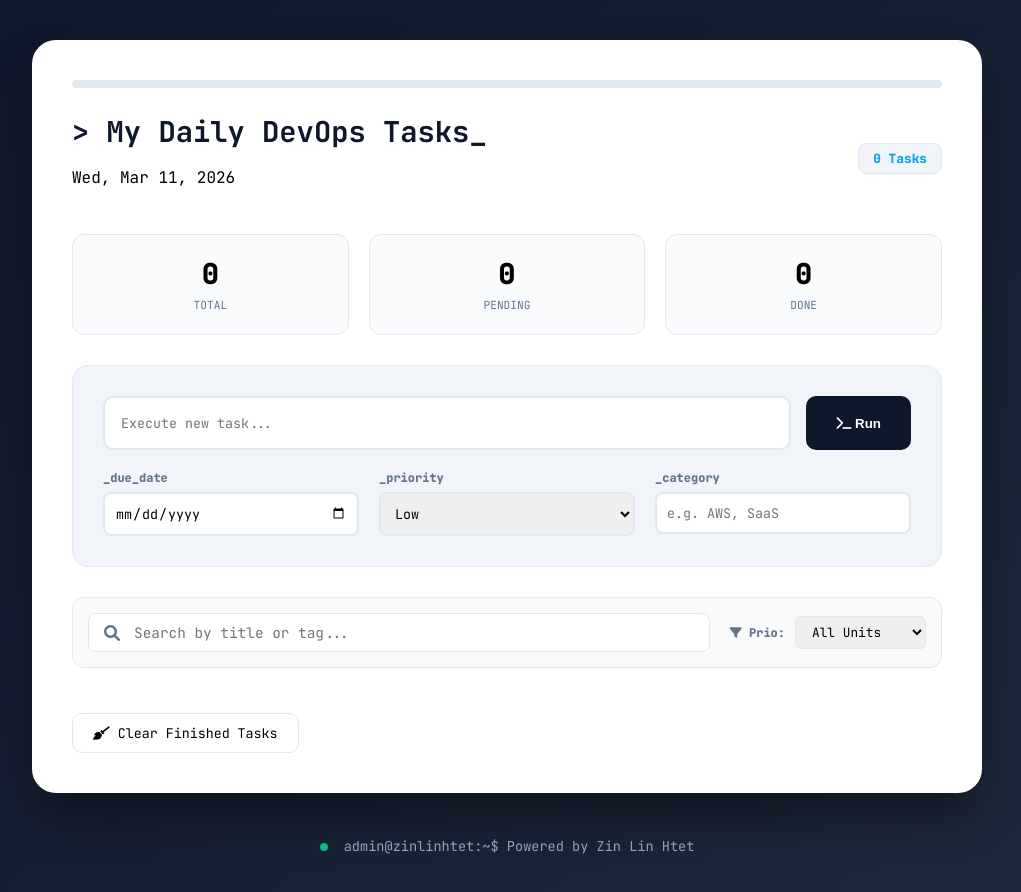
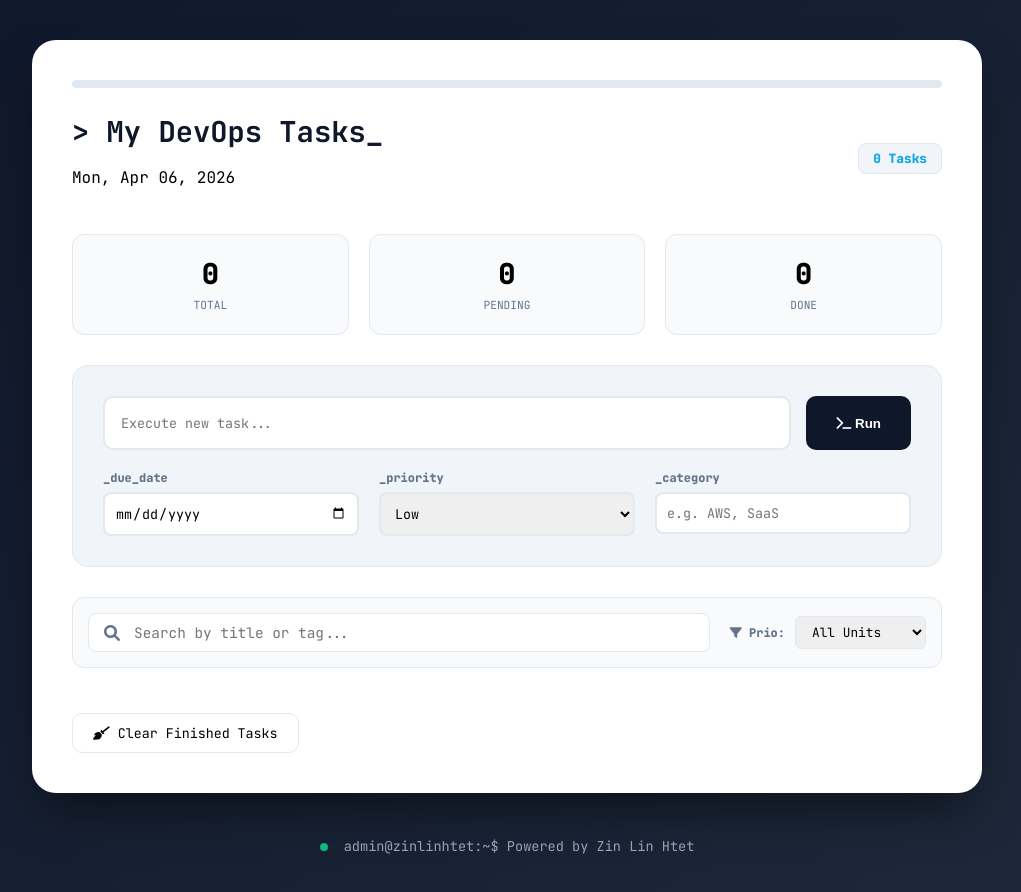
Before and after one commit to frandi-devops-learn/demo-todo-app, a website: page public/index.html in a window 1280 px wide. Shown: the whole page, without its empty margins (133-1154 px from the left). Drawn offline with Linux system fonts and the light colour scheme; no server answers.

Commit message:
Chore: update index.html

```diff
--- a/public/index.html
+++ b/public/index.html
@@ -3,7 +3,7 @@
 <head>
     <meta charset="UTF-8">
     <meta name="viewport" content="width=device-width, initial-scale=1.0">
-    <title>TaskFlowUnit | Pro-Console</title>
+    <title>TaskFlow | Pro-Console</title>
     <link rel="preconnect" href="https://fonts.googleapis.com">
     <link rel="preconnect" href="https://fonts.gstatic.com" crossorigin>
     <link href="https://fonts.googleapis.com/css2?family=JetBrains+Mono:wght@400;700;800&display=swap" rel="stylesheet">
@@ -19,8 +19,8 @@
 
             <header class="app-header">
                 <div class="title-group">
-                    <h1>> My Daily DevOps Tasks_</h1>
-                    <p id="current-date">Wed, Mar 11, 2026</p>
+                    <h1>> My DevOps Tasks_</h1>
+                    <p id="current-date">Mon, Apr 06, 2026</p>
                 </div>
                 <div class="status-badge" id="task-count">0 Tasks</div>
             </header>
```
